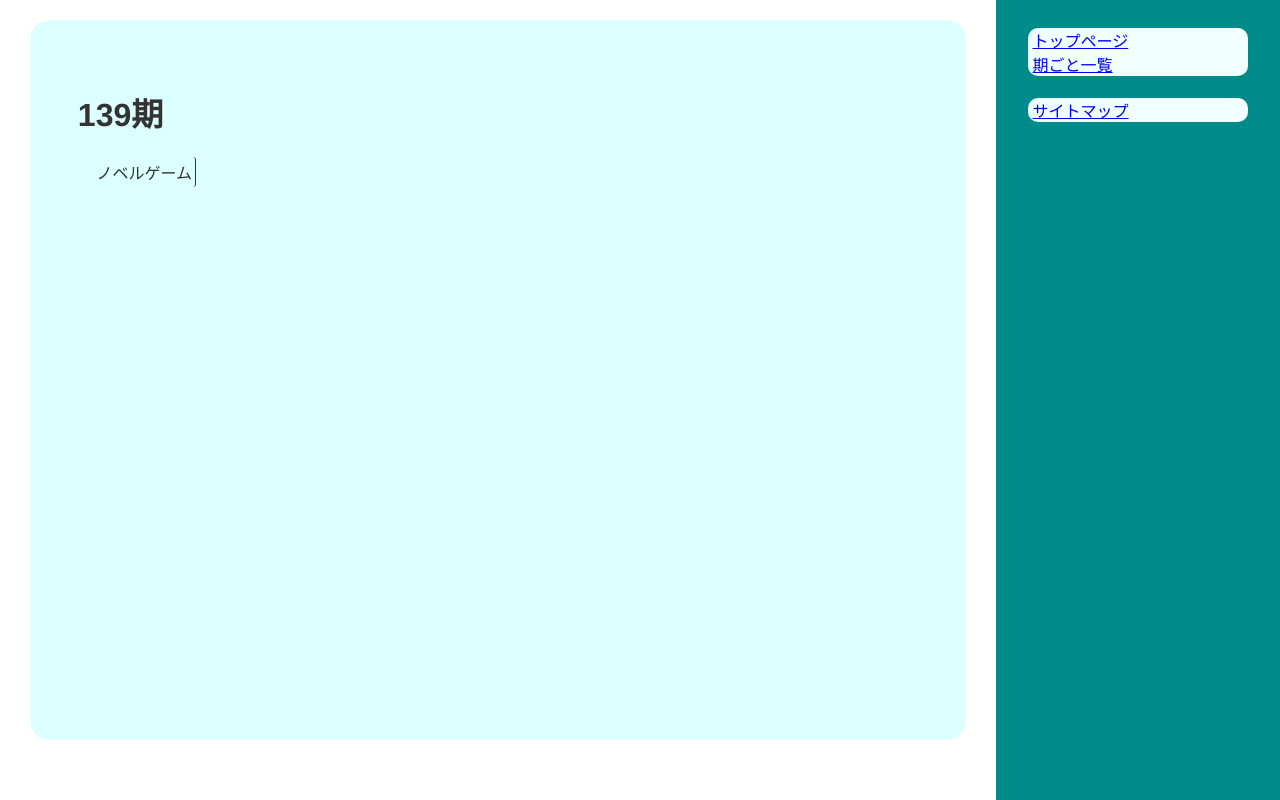
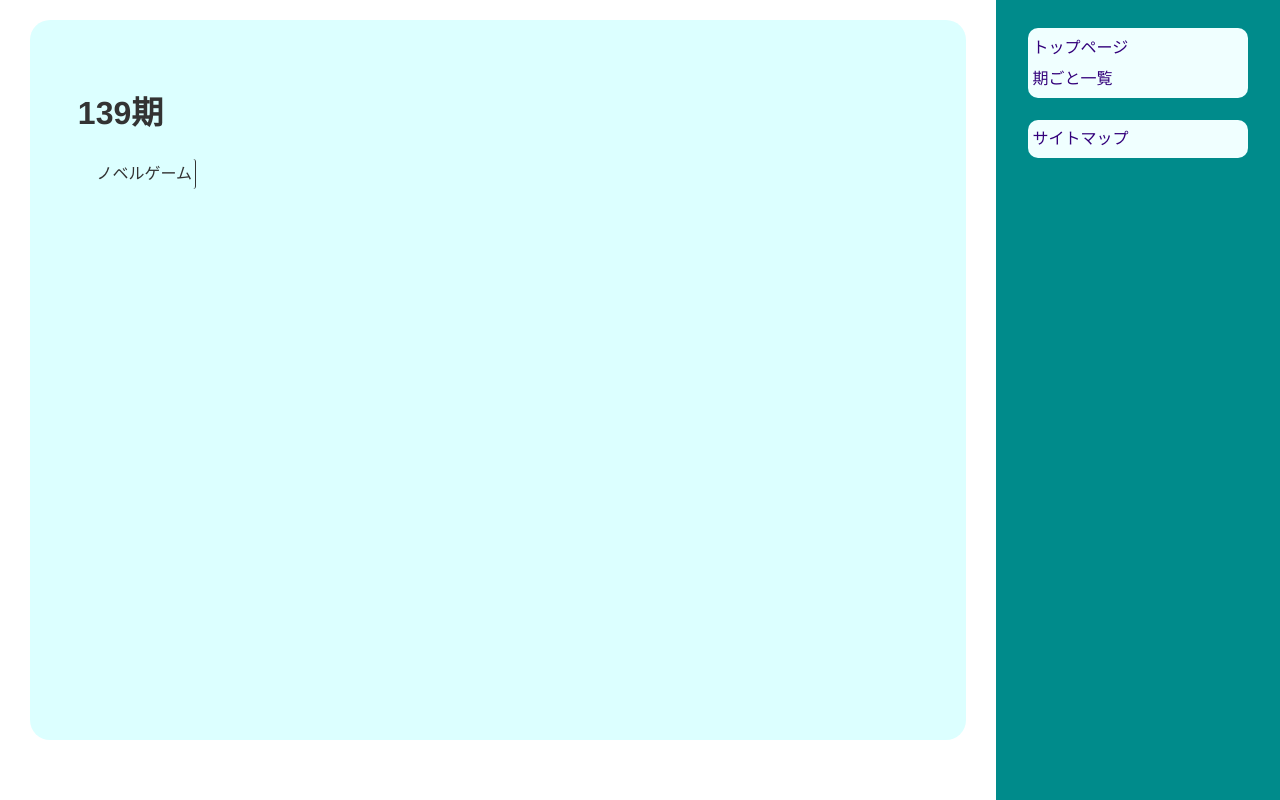
Before and after one commit to rikuryo-bukken/139, a plain HTML site: page index.html in a window 1280 px wide. Drawn offline with Linux system fonts and the light colour scheme.

Commit message:
defult.css及びformat.cssの変更を反映

```diff
--- a/default.css
+++ b/default.css
@@ -1,6 +1,7 @@
 body {
     font-family: 'Noto Sans JP', 'BIZ UDGothic', 'メイリオ', 'Meiryo', 'Meiryo UI', sans-serif;
     color: #333333;
+    line-height: 1.5;
 }
 
 :root {
--- a/format.css
+++ b/format.css
@@ -1,5 +1,4 @@
 body {
-    min-height: 100vh;
     margin: 0;
     background-color: white;
 
@@ -40,11 +39,26 @@ body {
     margin-top: 0;
     margin-bottom: 10%;
     list-style: none;
+    padding: 0.1px 0;
     padding-left: 0;
+}
+
+#pager ul li {
+    margin: 7px 0;
 }
 
 #pager ul li a {
     padding: 3px 5px;
+    text-decoration: none;
+}
+#pager ul li a:link {
+    color: #33007b;
+}
+#pager ul li a:visited {
+    color: #33007b;
+}
+#pager ul li a:active {
+    color: #7b0000;
 }
 
 
```
